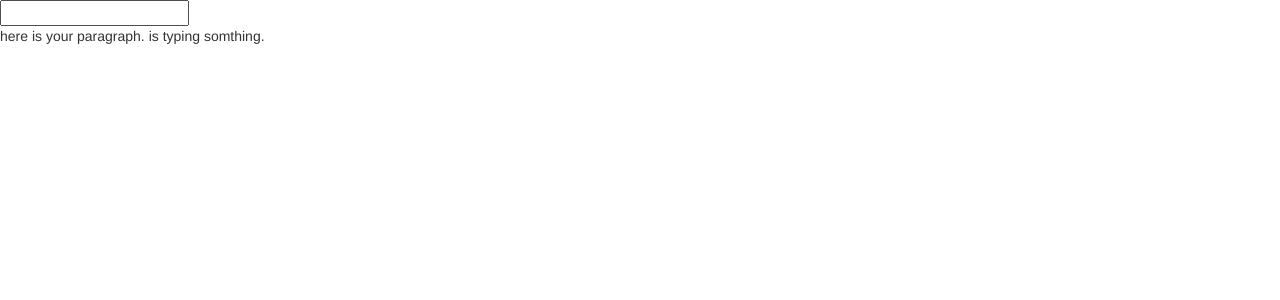
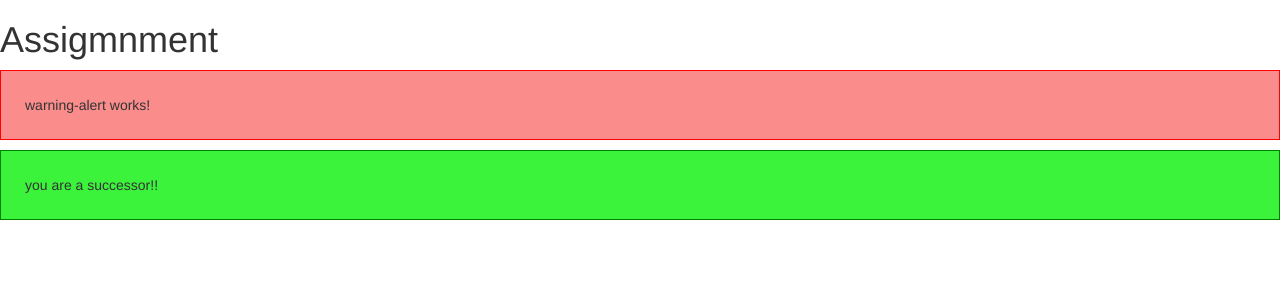
Before and after one commit to Sandesh003/Angular-App, an Angular app: page / in a window 1280 px wide. Shown: the top 300 px of the page. Built offline with nearby package versions, Linux system fonts and the light colour scheme.

Commit message:
assignment done

```diff
--- a/src/app/app.component.html
+++ b/src/app/app.component.html
@@ -1,2 +1,3 @@
-<input type="text" [(ngModel)] = "name">
-<p> here is your paragraph. {{ name }} is typing somthing. </p>
+<h1>Assigmnment</h1>
+<app-warning-alert></app-warning-alert>
+<app-success-alert></app-success-alert>
--- a/src/app/app.module.ts
+++ b/src/app/app.module.ts
@@ -3,10 +3,14 @@ import { BrowserModule } from '@angular/platform-browser';
 
 import { FormsModule } from '@angular/forms';
 import { AppComponent } from './app.component';
+import { WarningAlertComponent } from './warning-alert/warning-alert.component';
+import { SuccessAlertComponent } from './success-alert/success-alert.component';
 
 @NgModule({
   declarations: [
-    AppComponent
+    AppComponent,
+    WarningAlertComponent,
+    SuccessAlertComponent
   ],
   imports: [
     BrowserModule,
--- /dev/null
+++ b/src/app/success-alert/success-alert.component.css
@@ -0,0 +1,5 @@
+p{
+    padding: 24px;
+    background-color: rgb(60, 243, 60);
+    border: 1px solid green;
+}
--- /dev/null
+++ b/src/app/success-alert/success-alert.component.html
@@ -0,0 +1 @@
+<p> you are a successor!!</p>
--- /dev/null
+++ b/src/app/warning-alert/warning-alert.component.css
@@ -0,0 +1,6 @@
+p{
+    padding: 24px;
+    background-color: rgb(250, 140, 140);
+    border: 1px solid red;
+
+}
--- /dev/null
+++ b/src/app/warning-alert/warning-alert.component.html
@@ -0,0 +1 @@
+<p>warning-alert works!</p>
--- /dev/null
+++ b/src/app/warning-alert/warning-alert.component.ts
@@ -0,0 +1,15 @@
+import { Component, OnInit } from '@angular/core';
+
+@Component({
+  selector: 'app-warning-alert',
+  templateUrl: './warning-alert.component.html',
+  styleUrls: ['./warning-alert.component.css']
+})
+export class WarningAlertComponent implements OnInit {
+
+  constructor() { }
+
+  ngOnInit(): void {
+  }
+
+}
```
Also changed, not shown: src/app/success-alert/success-alert.component.ts (added, +10 -0 lines).
